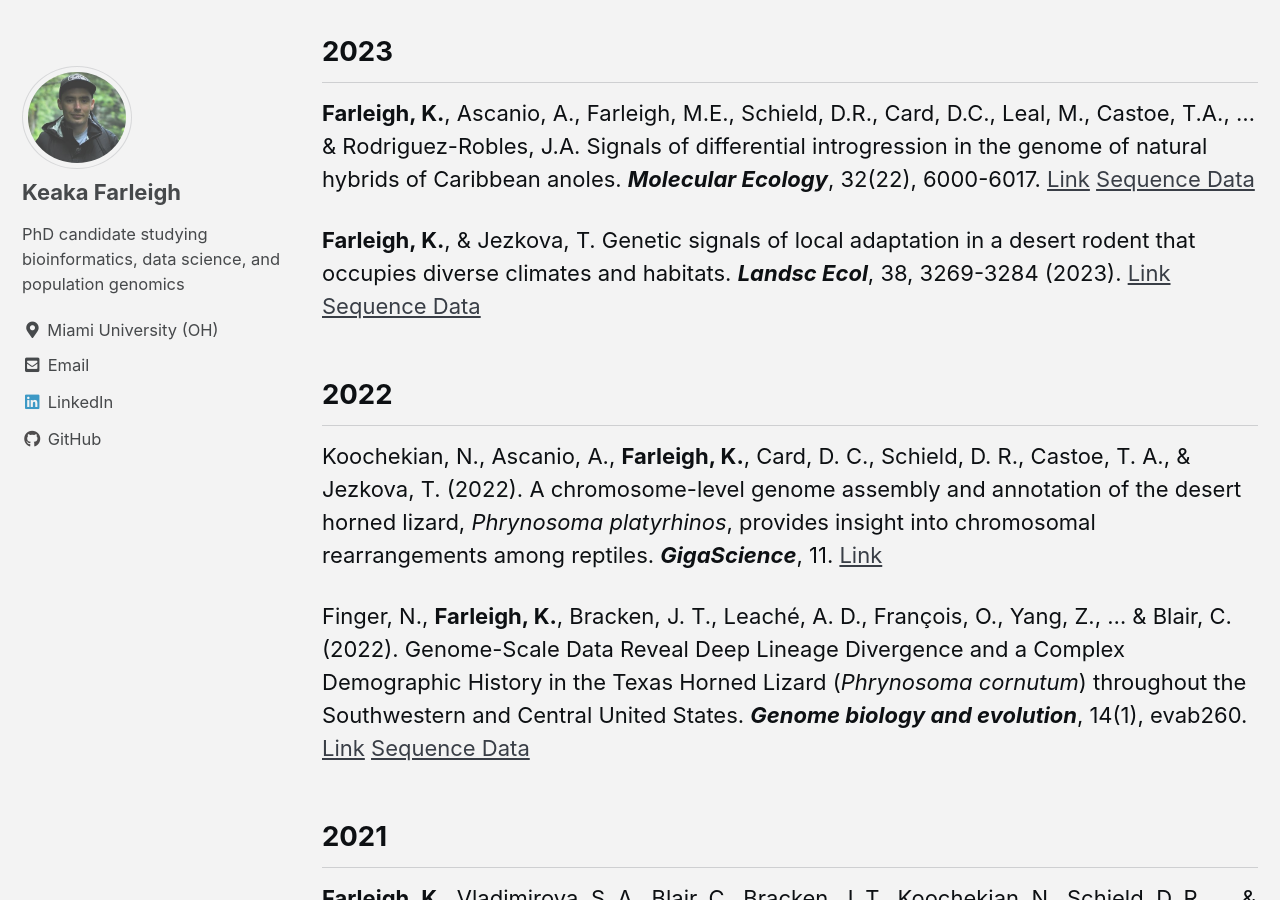
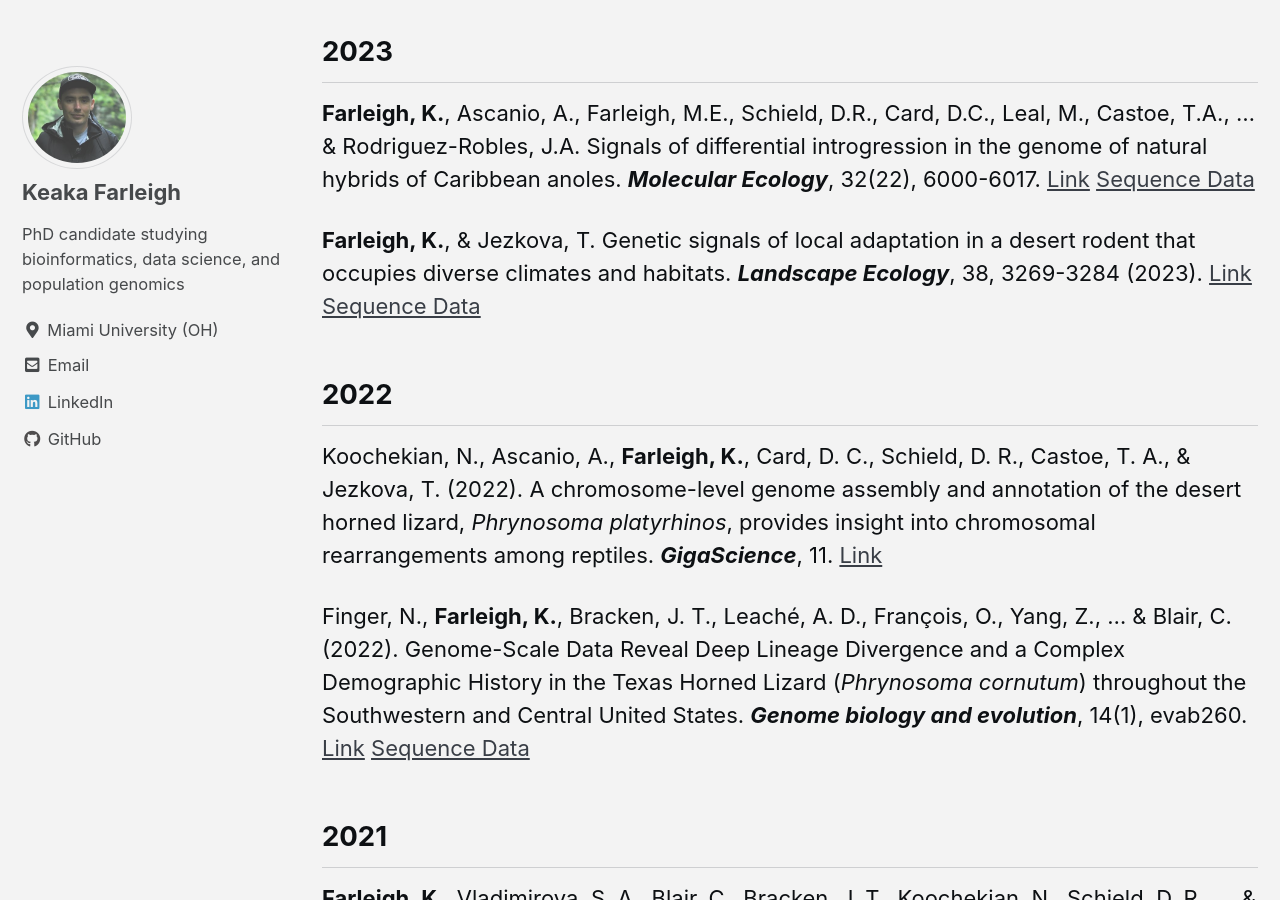
Before and after one commit to kfarleigh/kfarleigh.github.io, a Jekyll site: the page built from _pages/publications.md, in a window 1280 px wide and 900 px high, scrolled down 604 px. Built offline with Jekyll 4.4.1, drawn with Linux system fonts in a browser that asks for light colours; cached includes are drawn as plain includes.

Commit message:
Update publications.md

```diff
--- a/_pages/publications.md
+++ b/_pages/publications.md
@@ -17,7 +17,7 @@ Brunton, A.J., __Farleigh, K.__, Ogbourne, S.M., Rossetto, M., Schoeman, D.S., C
 
 __Farleigh, K.__, Ascanio, A., Farleigh, M.E., Schield, D.R., Card, D.C., Leal, M., Castoe, T.A., ... & Rodriguez-Robles, J.A. Signals of differential introgression in the genome of natural hybrids of Caribbean anoles. __*Molecular Ecology*__, 32(22), 6000-6017. [Link](https://onlinelibrary.wiley.com/doi/full/10.1111/mec.17170) [Sequence Data](https://www.ncbi.nlm.nih.gov/bioproject/PRJNA1023949)
 
-__Farleigh, K.__, & Jezkova, T. Genetic signals of local adaptation in a desert rodent that occupies diverse climates and habitats. __*Landsc Ecol*__, 38, 3269-3284 (2023). [Link](https://doi.org/10.1007/s10980-023-01774-z) [Sequence Data](https://www.ncbi.nlm.nih.gov/bioproject/?term=PRJNA1013576)
+__Farleigh, K.__, & Jezkova, T. Genetic signals of local adaptation in a desert rodent that occupies diverse climates and habitats. __*Landscape Ecology*__, 38, 3269-3284 (2023). [Link](https://doi.org/10.1007/s10980-023-01774-z) [Sequence Data](https://www.ncbi.nlm.nih.gov/bioproject/?term=PRJNA1013576)
 
 ## 2022
 
```
